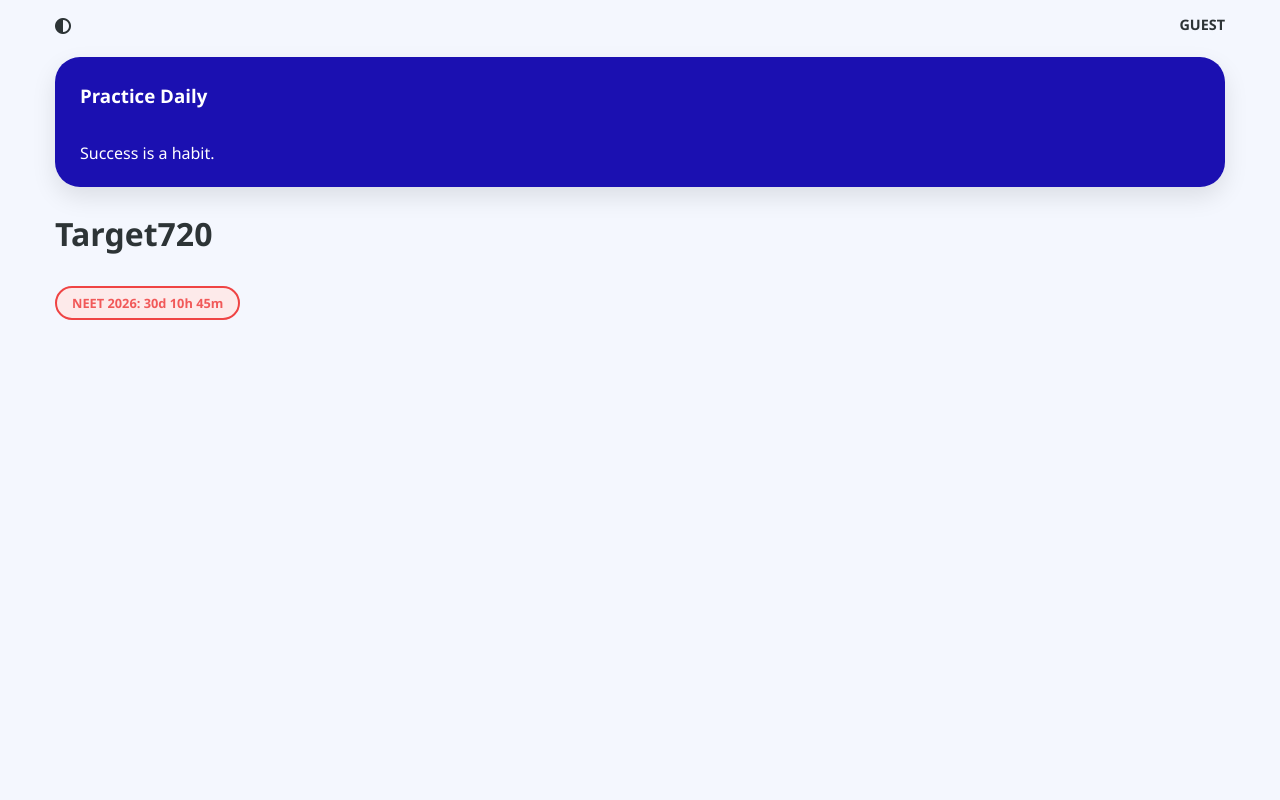
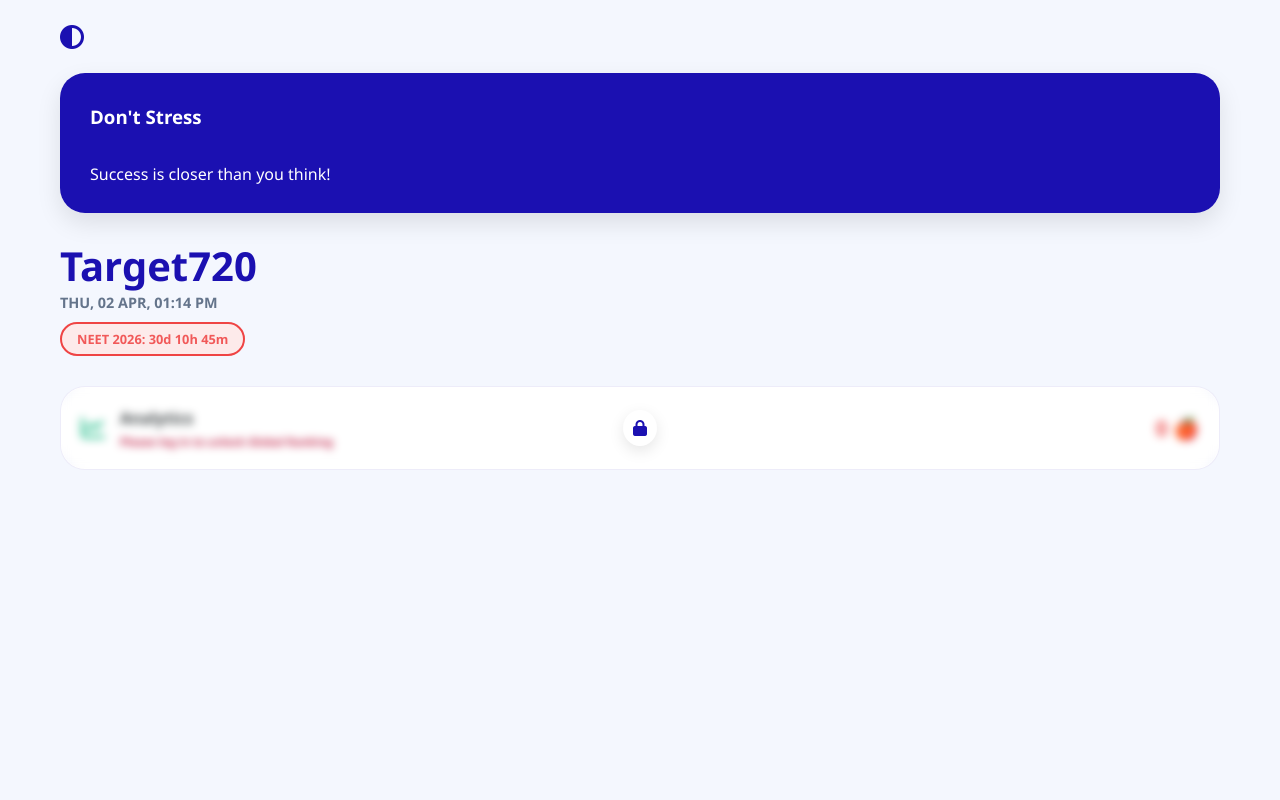
Before and after one commit to rajfeuewhs/Neet-question, a Flask app: page / in a window 1280 px wide. Run offline with Flask 3, Linux system fonts and the light colour scheme; data that the repository does not hold is empty; some libraries are stand-ins or nearby versions.

Commit message:
Update index.html

```diff
--- a/templates/index.html
+++ b/templates/index.html
@@ -3,176 +3,211 @@
 <head>
     <meta charset="UTF-8">
     <meta name="viewport" content="width=device-width, initial-scale=1.0, maximum-scale=1.0, user-scalable=no">
-    <title>Target720 | NEET Portal</title>
+    <title>Target720 | Premier NEET Portal</title>
     <link rel="stylesheet" href="https://cdnjs.cloudflare.com/ajax/libs/font-awesome/6.0.0/css/all.min.css">
     <style>
-        :root { --pw-blue: #1b10b1; --bg: #f4f7fe; --text: #2d3436; --card: #ffffff; --border: rgba(27, 16, 177, 0.08); }
+        :root {
+            --pw-blue: #1b10b1; --pw-gradient: linear-gradient(135deg, #1b10b1 0%, #4a3aff 100%);
+            --bg: #f4f7fe; --text: #2d3436; --card: #ffffff; --border: rgba(27, 16, 177, 0.08);
+        }
         body.dark-mode { --bg: #0f172a; --text: #f8fafc; --card: #1e293b; --border: #334155; }
         body { font-family: 'Segoe UI', sans-serif; margin: 0; background-color: var(--bg); color: var(--text); transition: 0.3s; overflow-x: hidden; }
-        .container { width: 100%; max-width: 1200px; margin: auto; padding: 15px; box-sizing: border-box; }
+
+        .container { width: 100%; max-width: 1200px; margin: auto; padding: 20px; box-sizing: border-box; }
         .page-section { display: none; min-height: 100vh; }
         .active-page { display: block !important; }
 
-        /* Banner & Countdown */
+        /* Banners */
         .banner-wrapper { width: 100%; overflow: hidden; border-radius: 25px; margin-bottom: 25px; box-shadow: 0 10px 25px rgba(0,0,0,0.1); }
         .banner-container { display: flex; transition: transform 0.5s ease; }
-        .banner-card { min-width: 100%; height: 130px; color: white; padding: 25px; display: flex; flex-direction: column; justify-content: center; position: relative; box-sizing: border-box; }
+        .banner-card { min-width: 100%; height: 140px; color: white; padding: 30px; display: flex; flex-direction: column; justify-content: center; position: relative; box-sizing: border-box; }
+
+        /* Countdown */
         @keyframes pulse-red { 0%, 100% { background: #ef4444; color: white; } 50% { background: white; color: #ef4444; } }
         .countdown-badge { display: inline-block; padding: 6px 15px; border-radius: 50px; font-weight: 900; font-size: 0.8rem; border: 2px solid #ef4444; animation: pulse-red 2s infinite; margin-top: 10px; }
 
-        /* Cards & Navigation */
-        .main-grid { display: grid; grid-template-columns: repeat(auto-fit, minmax(180px, 1fr)); gap: 20px; }
-        .subject-card { background: var(--card); padding: 35px 15px; border-radius: 30px; text-align: center; border: 1px solid var(--border); cursor: pointer; transition: 0.3s; }
-        .dpp-card { background: var(--card); border-radius: 20px; border: 1px solid var(--border); margin-bottom: 15px; padding: 15px; display: flex; gap: 15px; align-items: center; cursor: pointer; }
-        .dpp-thumb { width: 80px; height: 80px; background: #fed7aa; border-radius: 15px; display: flex; align-items: center; justify-content: center; flex-shrink: 0; }
+        /* Grids */
+        .main-grid { display: grid; grid-template-columns: repeat(auto-fit, minmax(180px, 1fr)); gap: 20px; margin-top: 20px; }
+        .subject-card { background: var(--card); padding: 35px 15px; border-radius: 30px; text-align: center; border: 1px solid var(--border); transition: 0.3s; cursor: pointer; position: relative; }
+        .subject-card:hover { transform: translateY(-10px); box-shadow: 0 15px 30px rgba(0,0,0,0.05); }
+        .star-icon { position: absolute; top: 15px; right: 15px; color: #f59e0b; }
 
-        /* Test Engine (PW Black Design) */
-        #page-test { background: #000 !important; color: white !important; }
-        .option-box { background: #1e293b; border: 1px solid #334155; padding: 18px; border-radius: 15px; margin-bottom: 12px; display: flex; align-items: center; justify-content: space-between; cursor: pointer; color: white; }
-        .option-box.correct { background: #064e3b !important; border-color: #10b981; }
-        .option-box.wrong { background: #7f1d1d !important; border-color: #ef4444; }
-        .nav-dot { min-width: 40px; height: 40px; border-radius: 8px; background: #1e293b; color: white; display: flex; align-items: center; justify-content: center; font-weight: bold; cursor: pointer; }
-        .nav-dot.active { background: #7f1d1d; color: #fca5a5; border: 1px solid #fca5a5; }
+        /* Chapter/DPP Cards */
+        .item-card { background: var(--card); border-radius: 20px; border: 1px solid var(--border); margin-bottom: 15px; padding: 20px; display: flex; align-items: center; gap: 15px; cursor: pointer; transition: 0.2s; }
+        .item-card:active { transform: scale(0.98); }
+
+        .ch-tag { background: #2d3436; color: white; font-size: 0.65rem; padding: 4px 10px; border-radius: 6px; font-weight: 900; display: inline-block; margin-bottom: 8px; }
+        .dpp-thumb { width: 80px; height: 80px; background: #fed7aa; border-radius: 15px; display: flex; align-items: center; justify-content: center; flex-shrink: 0; position: relative; }
+        .dpp-icon-box { background: white; padding: 5px 8px; border-radius: 8px; font-weight: 900; font-size: 0.8rem; box-shadow: 0 2px 5px rgba(0,0,0,0.1); }
+
+        .attempt-bar { background: #1e293b; color: white; padding: 12px; border-radius: 12px; margin-top: 10px; text-align: center; font-weight: bold; width: 100%; border: none; }
 
         .header-sticky { background: var(--card); padding: 15px 20px; display: flex; align-items: center; gap: 15px; border-bottom: 1px solid var(--border); position: sticky; top: 0; z-index: 100; }
-        .footer-nav { position: fixed; bottom: 0; width: 100%; max-width: 1200px; background: #111; padding: 15px; display: flex; gap: 10px; border-top: 1px solid #334155; box-sizing: border-box; }
+        .login-alert { font-size: 0.7rem; color: #be123c; font-weight: bold; margin-top: 5px; display: block; }
     </style>
 </head>
 <body>
 
 <div id="page-home" class="page-section active-page">
     <div class="container">
-        <div style="display:flex; justify-content:space-between; margin-bottom:20px;">
-            <div onclick="toggleDarkMode()"><i class="fas fa-adjust"></i></div>
-            <div id="un-name" style="font-weight:800; font-size:0.9rem;">GUEST</div>
+        <div style="display:flex; justify-content:space-between; align-items:center; margin-bottom:20px;">
+            <div onclick="toggleDarkMode()" style="font-size:1.5rem; color:var(--pw-blue); cursor:pointer;"><i class="fas fa-adjust"></i></div>
+            <div id="auth-ui">
+                <div id="g_id_onload" data-client_id="614180387554-801p5epi2emvn7mt5tkn3pf3sth0imga.apps.googleusercontent.com" data-callback="handleCredentialResponse"></div>
+                <div class="g_id_signin" data-type="icon" data-shape="circle"></div>
+                <div id="user-badge" style="display:none; align-items:center; gap:12px; background:var(--card); padding:5px 15px; border-radius:50px; border:1px solid var(--border);">
+                    <div style="text-align: right;"><div id="un-name" style="font-weight:800; font-size:0.8rem;">GUEST</div><div style="background:gold; color:#000; font-size:0.6rem; font-weight:900; padding:2px 8px; border-radius:10px;">RANK: #0</div></div>
+                    <img id="un-pic" src="" style="width:38px; height:38px; border-radius:50%; border:2px solid var(--pw-blue);">
+                </div>
+            </div>
         </div>
+
         <div class="banner-wrapper">
             <div class="banner-container" id="banner-slide">
-                <div class="banner-card" style="background: #1b10b1;"><h3>Practice Daily</h3><p>Success is a habit.</p></div>
-                <div class="banner-card" style="background: #ea580c;"><h3>Believe</h3><p>Until you're proud.</p></div>
+                <div class="banner-card" style="background: #1b10b1;"><h3>Don't Stress</h3><p>Success is closer than you think!</p></div>
+                <div class="banner-card" style="background: #ea580c;"><h3>Daily Practice</h3><p>The only way to master NEET 2026.</p></div>
+                <div class="banner-card" style="background: #059669;"><h3>Consistency</h3><p>Every single Apple 🍎 matters!</p></div>
             </div>
         </div>
-        <h1>Target720</h1>
+
+        <h1 style="margin:0; font-size:2.5rem; font-weight:900; color:var(--pw-blue);">Target720</h1>
+        <div id="live-clock" style="font-weight:bold; color:#64748b; font-size:0.9rem;"></div>
         <div id="neet-timer" class="countdown-badge">NEET 2026: 00d 00h 00m</div>
-        <div class="main-grid" id="main-subjects" style="margin-top:20px;"></div>
-        <div id="specials-area" style="display:none; margin-top:40px;"><span style="font-weight:900; color:#64748b;">SPECIALS</span><div class="main-grid" id="custom-list"></div></div>
+
+        <div class="stats-bar" style="background: var(--card); padding: 20px; border-radius: 25px; display: flex; justify-content: space-between; align-items: center; border: 1px solid var(--border); margin: 30px 0; cursor: pointer; position: relative;">
+            <div style="display:flex; align-items:center; gap:15px;"><i class="fas fa-chart-line" style="color:#10b981; font-size:1.5rem;"></i>
+                <div><span style="font-weight:800;">Analytics</span><small id="login-msg" class="login-alert">Please log in to unlock Global Ranking</small></div>
+            </div>
+            <div style="color:#ef4444; font-weight:900; font-size:1.3rem;">0 🍎</div>
+            <div id="lock-layer" style="position:absolute; top:0; left:0; width:100%; height:100%; background:rgba(255,255,255,0.1); backdrop-filter:blur(4px); border-radius:25px; display:flex; align-items:center; justify-content:center;"><i class="fas fa-lock" style="background:white; padding:10px; border-radius:50%; color:var(--pw-blue); box-shadow:0 5px 15px rgba(0,0,0,0.1);"></i></div>
+        </div>
+
+        <div class="main-grid" id="main-subjects"></div>
+
+        <div id="custom-subjects-area" style="display:none; margin-top:40px;">
+            <span style="font-weight:900; color:#64748b; text-transform:uppercase; letter-spacing:1px;">Specials</span>
+            <div class="main-grid" id="custom-list"></div>
+        </div>
     </div>
 </div>
 
 <div id="page-chapters" class="page-section">
-    <div class="header-sticky"><i class="fas fa-arrow-left" onclick="goBack()"></i><h3 id="sub-title">Subject</h3></div>
+    <div class="header-sticky"><i class="fas fa-chevron-left" onclick="goBack()" style="cursor:pointer;"></i><h3 id="sub-title" style="margin:0;">Subject</h3></div>
     <div class="container" id="chapter-list"></div>
 </div>
+
 <div id="page-dpp" class="page-section">
-    <div class="header-sticky"><i class="fas fa-arrow-left" onclick="goBack()"></i><h3 id="ch-title">Chapter</h3></div>
+    <div class="header-sticky"><i class="fas fa-chevron-left" onclick="goBack()" style="cursor:pointer;"></i><h3 id="ch-title-dpp" style="margin:0; font-size:1rem;">Chapter Name</h3></div>
     <div class="container" id="dpp-items"></div>
 </div>
 
-<div id="page-instructions" class="page-section">
-    <div class="header-sticky"><i class="fas fa-arrow-left" onclick="goBack()"></i><h3>Instructions</h3></div>
-    <div class="container">
-        <div style="background:#1e40af; color:white; padding:15px; border-radius:10px; margin-bottom:20px; font-size:0.8rem;"><i class="fas fa-info-circle"></i> Missing points will be added soon!</div>
-        <div style="background:var(--card); padding:20px; border-radius:15px; line-height:1.8;">Total Questions: <b id="ins-qcount">0</b><br>Time: <b id="ins-time">0</b> Minutes<br>Marks: +4 | -1</div>
-        <button onclick="startActualTest()" style="position:fixed; bottom:20px; left:5%; width:90%; padding:18px; background:#c7d2fe; color:#1e1b4b; border:none; border-radius:15px; font-weight:800;">Start Test</button>
-    </div>
-</div>
-
-<div id="page-test" class="page-section">
-    <div class="test-header">
-        <h3 id="test-timer" style="margin:0;">02:59:45</h3>
-        <button onclick="submitTest()" style="background:#c7d2fe; color:#1e1b4b; border:none; padding:8px 15px; border-radius:8px; font-weight:bold;">Submit</button>
-    </div>
-    <div id="test-nav" style="display:flex; gap:10px; overflow-x:auto; padding:15px;"></div>
-    <div class="container">
-        <div id="ques-text" style="font-size:1.2rem; margin-bottom:20px; font-weight:500;"></div>
-        <div id="opts-area"></div>
-    </div>
-    <div class="footer-nav">
-        <button onclick="prevQ()" style="flex:1; background:#1e293b; color:white; border:none; border-radius:10px;">Previous</button>
-        <button onclick="nextQ()" style="flex:1; background:#c7d2fe; color:#1e1b4b; border:none; border-radius:10px;">Save & Next</button>
-    </div>
-</div>
-
+<script src="https://accounts.google.com/gsi/client" async defer></script>
 <script>
-    let config = {}, pageStack = ['page-home'], curSub = "", curTest = [], qIdx = 0;
+    let config = {}, bIdx = 0, pageStack = ['page-home'], curSub = "";
 
     window.onload = async () => {
-        const res = await fetch('/get_config'); config = await res.json();
-        renderHome();
-        setInterval(updateCountdown, 1000);
-        setInterval(() => { let slide = document.getElementById('banner-slide'); let idx = (Math.floor(Date.now()/4000)%2); slide.style.transform = `translateX(-${idx*100}%)`; }, 4000);
+        const res = await fetch('/get_config?v='+Date.now()); config = await res.json();
+        renderHome(); updateTime(); setInterval(updateTime, 1000);
+        setInterval(() => { bIdx = (bIdx + 1) % 3; document.getElementById('banner-slide').style.transform = `translateX(-${bIdx * 100}%)`; }, 4000);
+        if(localStorage.getItem('un')) updateUI();
     };
 
-    function renderHome() {
-        const main = ['physics','chemistry','botany','zoology'];
-        let mH = '', sH = '', hasS = false;
-        for(let s in config) {
-            let card = `<div class="subject-card" onclick="openSubject('${s}')"><h3>${s.toUpperCase()}</h3></div>`;
-            if(main.includes(s.toLowerCase())) mH += card; else { sH += card; hasS = true; }
-        }
-        document.getElementById('main-subjects').innerHTML = mH;
-        if(hasS) { document.getElementById('specials-area').style.display='block'; document.getElementById('custom-list').innerHTML=sH; }
-    }
-
-    function openSubject(s) {
-        curSub = s; document.getElementById('sub-title').innerText = s.toUpperCase();
-        let h = '', i = 1;
-        for(let ch in config[s]) {
-            h += `<div class="dpp-card" onclick="openDPP('${ch}')"><div><b>CH-${i<10?'0'+i:i}</b><br>${ch}</div></div>`; i++;
-        }
-        document.getElementById('chapter-list').innerHTML = h; showPage('page-chapters');
-    }
-
-    function openDPP(ch) {
-        document.getElementById('ch-title').innerText = ch; let h = '';
-        config[curSub][ch].forEach(t => {
-            h += `<div class="dpp-card" onclick="loadTest('${t.file}')"><div><b>${t.name}</b><br><small>NEET Pattern</small></div></div>`;
-        });
-        document.getElementById('dpp-items').innerHTML = h; showPage('page-dpp');
-    }
-
-    async function loadTest(file) {
-        const res = await fetch(`/get_test/${file}`); curTest = await res.json();
-        document.getElementById('ins-qcount').innerText = curTest.length;
-        document.getElementById('ins-time').innerText = curTest.length; showPage('page-instructions');
-    }
-
-    function startActualTest() { qIdx = 0; renderQuestion(); renderNav(); showPage('page-test'); }
-
-    function renderQuestion() {
-        const q = curTest[qIdx]; document.getElementById('ques-text').innerText = q.question;
-        let h = '';
-        q.options.forEach((opt, i) => {
-            h += `<div class="option-box" onclick="checkAns(this, ${i}, ${q.correct})"><span>${i+1}. ${opt}</span><i class="far fa-circle"></i></div>`;
-        });
-        document.getElementById('opts-area').innerHTML = h;
-    }
-
-    function checkAns(el, chosen, correct) {
-        const main = ['physics','chemistry','botany','zoology'];
-        if(main.includes(curSub.toLowerCase())) {
-            const boxes = document.querySelectorAll('.option-box'); boxes.forEach(b => b.style.pointerEvents = 'none');
-            if(chosen === correct) el.classList.add('correct');
-            else { el.classList.add('wrong'); boxes[correct].classList.add('correct'); }
-        } else { el.style.borderColor = "white"; }
-    }
-
-    function renderNav() {
-        let h = ''; curTest.forEach((_, i) => h += `<div class="nav-dot ${i===qIdx?'active':''}" onclick="qIdx=${i};renderQuestion();renderNav()">${i+1}</div>`);
-        document.getElementById('test-nav').innerHTML = h;
-    }
-
-    function nextQ() { if(qIdx < curTest.length-1) { qIdx++; renderQuestion(); renderNav(); } }
-    function prevQ() { if(qIdx > 0) { qIdx--; renderQuestion(); renderNav(); } }
-
-    function updateCountdown() {
-        const diff = new Date("May 3, 2026") - new Date();
+    function updateTime() {
+        const now = new Date();
+        document.getElementById('live-clock').innerText = now.toLocaleString('en-IN', { weekday:'short', day:'2-digit', month:'short', hour:'2-digit', minute:'2-digit' }).toUpperCase();
+        const diff = new Date("May 3, 2026") - now;
         const d = Math.floor(diff/864e5), h = Math.floor((diff%864e5)/36e5), m = Math.floor((diff%36e5)/6e4);
         document.getElementById('neet-timer').innerText = `NEET 2026: ${d}d ${h}h ${m}m`;
     }
 
-    function showPage(id) { document.querySelectorAll('.page-section').forEach(p=>p.classList.remove('active-page')); document.getElementById(id).classList.add('active-page'); if(pageStack[pageStack.length-1]!==id) pageStack.push(id); }
-    function goBack() { if(pageStack.length > 1) { pageStack.pop(); showPage(pageStack[pageStack.length-1]); pageStack.pop(); } }
+    function renderHome() {
+        const mainSubs = ['physics','chemistry','botany','zoology'];
+        let mH = '', sH = '', hasSpecial = false;
+        for (let s in config) {
+            let isMain = mainSubs.includes(s.toLowerCase());
+            let icon = s.toLowerCase()==='physics'?'atom':s.toLowerCase()==='chemistry'?'flask':s.toLowerCase()==='botany'?'leaf':'dna';
+            let card = `<div class="subject-card" onclick="openSubjectPage('${s}')">
+                <i class="fas fa-${isMain ? icon : 'file-alt'}" style="font-size:3.5rem; color:var(--pw-blue); margin-bottom:15px;"></i>
+                <h3 style="margin:0;">${s.toUpperCase()}</h3>
+                ${!isMain ? '<i class="fas fa-star star-icon"></i>' : ''}
+            </div>`;
+            if (isMain) mH += card;
+            else { sH += card; hasSpecial = true; }
+        }
+        document.getElementById('main-subjects').innerHTML = mH;
+        if(hasSpecial) {
+            document.getElementById('custom-subjects-area').style.display = 'block';
+            document.getElementById('custom-list').innerHTML = sH;
+        }
+    }
+
+    // NAVIGATION
+    function showPage(id) {
+        document.querySelectorAll('.page-section').forEach(p => p.classList.remove('active-page'));
+        document.getElementById(id).classList.add('active-page');
+        if (pageStack[pageStack.length - 1] !== id) pageStack.push(id);
+    }
+
+    function goBack() {
+        if (pageStack.length > 1) {
+            pageStack.pop();
+            const prev = pageStack[pageStack.length - 1];
+            document.querySelectorAll('.page-section').forEach(p => p.classList.remove('active-page'));
+            document.getElementById(prev).classList.add('active-page');
+        }
+    }
+
+    function openSubjectPage(s) {
+        curSub = s;
+        document.getElementById('sub-title').innerText = s.toUpperCase();
+        let h = '', i = 1;
+        for (let ch in config[s]) {
+            h += `<div class="item-card" onclick="openDPPList('${ch}')">
+                    <div style="flex:1;">
+                        <span class="ch-tag">CH - ${i<10?'0'+i:i}</span>
+                        <h3 style="margin:5px 0; font-size:1.1rem;">${ch}</h3>
+                        <div style="font-size:0.85rem; color:var(--pw-blue); font-weight:800;"><i class="fas fa-check-circle"></i> Completed: 0 / Total: ${config[s][ch].length} DPPs</div>
+                    </div>
+                    <i class="fas fa-chevron-right" style="color:#cbd5e1;"></i>
+                  </div>`;
+            i++;
+        }
+        document.getElementById('chapter-list').innerHTML = h;
+        showPage('page-chapters');
+    }
+
+    function openDPPList(ch) {
+        document.getElementById('ch-title-dpp').innerText = ch;
+        let h = '', dpps = config[curSub][ch];
+        dpps.forEach((d, i) => {
+            h += `<div class="item-card" style="cursor:default;">
+                <div class="dpp-thumb"><small style="position:absolute; top:8px; left:10px; font-weight:900; font-size:0.6rem;">OBJ</small><div class="dpp-icon-box">DPP</div></div>
+                <div style="flex:1;">
+                    <div style="font-size:0.75rem; color:#64748b; font-weight:bold;">DPP • TARGET 720</div>
+                    <span style="font-weight:700; display:block; margin:5px 0;">${d.name} MCQ QUIZ</span>
+                    <div style="font-size:0.8rem; color:#64748b; font-weight:600;">20 Qs. • 80 Marks • Earn 40 🍎</div>
+                    <button class="attempt-bar" onclick="alert('Starting ${d.name}')">Attempt</button>
+                </div>
+            </div>`;
+        });
+        document.getElementById('dpp-items').innerHTML = h;
+        showPage('page-dpp');
+    }
+
+    function handleCredentialResponse(r) {
+        const u = JSON.parse(atob(r.credential.split('.')[1]));
+        localStorage.setItem('un', u.name); localStorage.setItem('gpic', u.picture); updateUI();
+    }
+
+    function updateUI() {
+        document.querySelector('.g_id_signin').style.display = 'none';
+        document.getElementById('user-badge').style.display = 'flex';
+        document.getElementById('lock-layer').style.display = 'none';
+        document.getElementById('login-msg').innerText = "Personalized Insights Unlocked";
+        document.getElementById('un-pic').src = localStorage.getItem('gpic');
+        document.getElementById('un-name').innerText = localStorage.getItem('un').toUpperCase();
+    }
+
     function toggleDarkMode() { document.body.classList.toggle('dark-mode'); }
 </script>
 </body>
```
